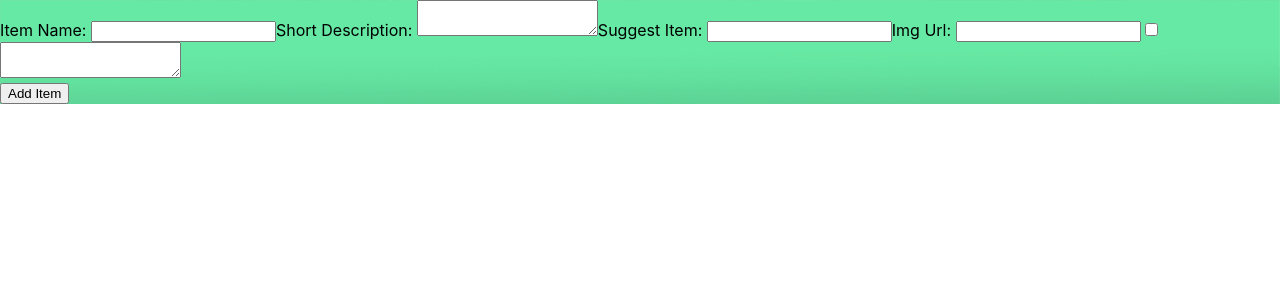
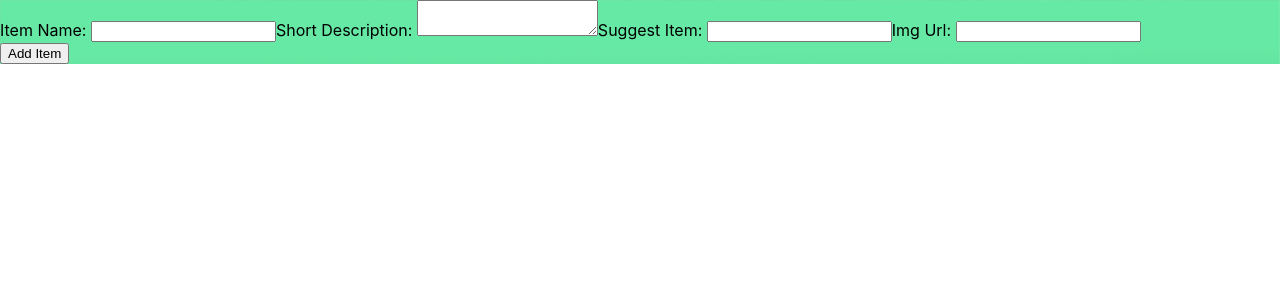
Before and after one commit to RobertsonTanya/Neighborhood-Bartering, a React (Create React App) app in the folder client/: page /create in a window 1280 px wide. Shown: the top 300 px of the page. Built offline with nearby package versions, Linux system fonts and the light colour scheme.

Commit message:
updating one to many- start

```diff
--- a/client/src/components/CreateItemForm.js
+++ b/client/src/components/CreateItemForm.js
@@ -7,8 +7,6 @@ const CreateItemForm = () => {
   const [description, setDescription] = useState("");
   const [sugItem, setSugItem] = useState("");
   const [imgUrl, setImgUrl] = useState("");
-  const [altTrade, setAltTrade] = useState("");
-  const [altMessage, setAltMessage] = useState("");
   // const [createdBy, setCreatedBy] = useState("");
   // const [date, setDate] = useState(""); >> update model with "date: type" with date validators
   const [errors, setErrors] = useState({});
@@ -21,8 +19,6 @@ const CreateItemForm = () => {
       description,
       sugItem,
       imgUrl,
-      altTrade,
-      altMessage,
     });
     axios
       .post(
@@ -32,8 +28,6 @@ const CreateItemForm = () => {
           description,
           sugItem,
           imgUrl,
-          altTrade,
-          altMessage,
         }
         // {
         //   withCredentials: true,
@@ -87,20 +81,6 @@ const CreateItemForm = () => {
             onChange={(e) => setImgUrl(e.target.value)}
           />
           {/* {errors.imgUrl ? <p>{errors.imgUrl.message}</p> : null} */}
-          <input
-            name="altTrade"
-            type="checkbox"
-            checked={altTrade}
-            onChange={(e) => setAltTrade(e.target.value)}
-          />
-          {/* {errors.altTrade ? <p>{errors.altTrade.message}</p> : null} */}
-          <textarea
-            name="altMessage"
-            type="text"
-            value={altMessage}
-            onChange={(e) => setAltMessage(e.target.value)}
-          />
-          {/* {errors.altMessage ? <p>{errors.altMessage.message}</p> : null} */}
           <div>
             <input type="submit" value="Add Item" />
           </div>
```
Also changed, not shown: 2 other files (tests, documents, lock files or other folders).
